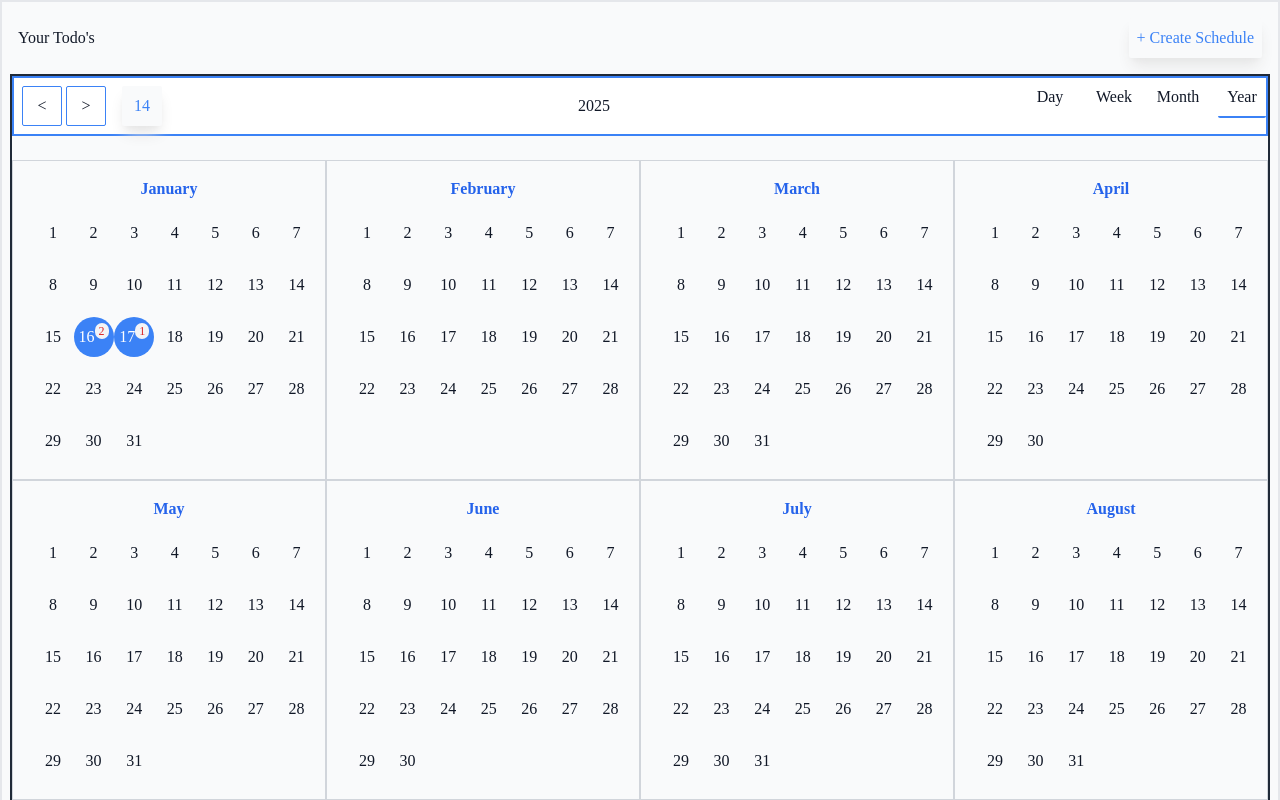
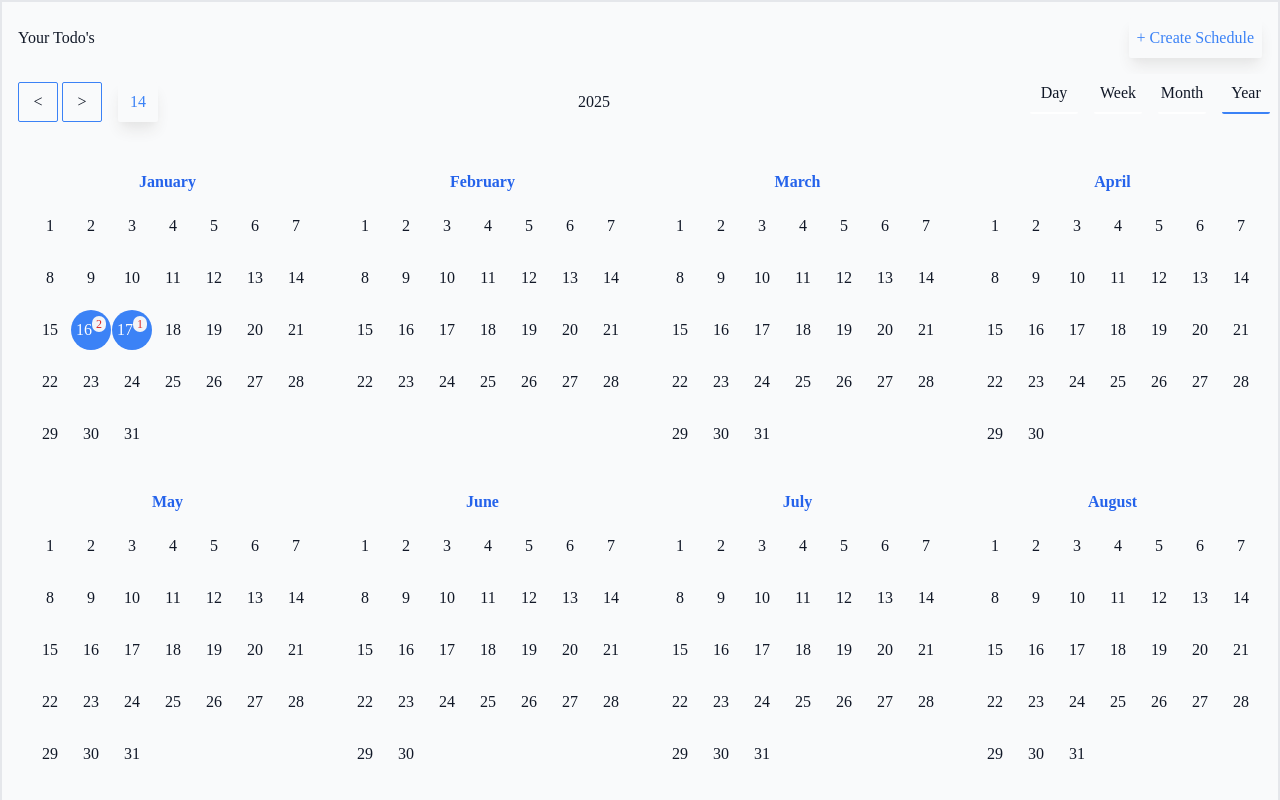
Before and after one commit to Anitha-2002/calendar, a Next.js app: page / in a window 1280 px wide. Shown: the top 800 px of the page. Built offline with nearby package versions, Linux system fonts and the light colour scheme.

Commit message:
removed debugging borders

```diff
--- a/src/requirements/feature/frameworks/grid-layout.tsx
+++ b/src/requirements/feature/frameworks/grid-layout.tsx
@@ -285,9 +285,9 @@ export const GridLayout = () => {
   };
 
   return (
-    <div className="flex flex-col gap-6 border-2 border-gray-800">
+    <div className="flex flex-col gap-6">
       {/* Header */}
-      <div className="border-2 border-blue-500 sticky top-0 z-10 flex justify-between bg-white">
+      <div className="sticky top-0 z-10 flex justify-between bg-gray-50">
         <div className="flex gap-2 items-center">
           <div className="flex gap-1 p-2">
             {outlinedButtonContents.map((content, index) => (
@@ -333,7 +333,7 @@ export const GridLayout = () => {
       </div>
 
       {tableType === PageLayoutTypes.MONTH && (
-        <table className="sticky top-0 z-10 table-auto w-full border-collapse border border-gray-300">
+        <table className="sticky top-0 z-10 table-auto w-full border-collapse">
           <thead className="sticky top-0 z-10">
             <tr>
               {['Sun', 'Mon', 'Tue', 'Wed', 'Thu', 'Fri', 'Sat'].map(
@@ -422,7 +422,7 @@ export const GridLayout = () => {
 
       {tableType === PageLayoutTypes.DAY && (
         <div className="border border-collapse flex-1 p-2">
-          <table className="table-auto w-full border-collapse border border-gray-300">
+          <table className="table-auto w-full border-collapse ">
             <tbody>
               {generateDayCalendar(currentDate).map((hourObj, index) => (
                 <tr key={index} className="h-12 w-full">
@@ -578,7 +578,7 @@ export const GridLayout = () => {
               {row.map((month, monthIndex) => (
                 <div
                   key={monthIndex}
-                  className="justify-center items-center border border-gray-300 p-4 w-1/4 h-80"
+                  className="justify-center items-center  p-4 w-1/4 h-80"
                 >
                   <div className="text-center font-bold text-blue-600">
                     {month.monthName}
```
